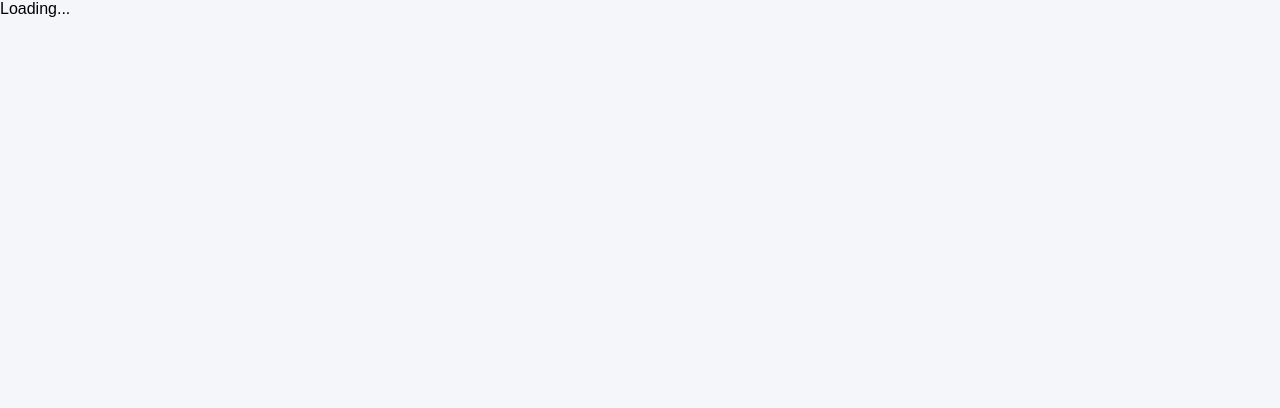
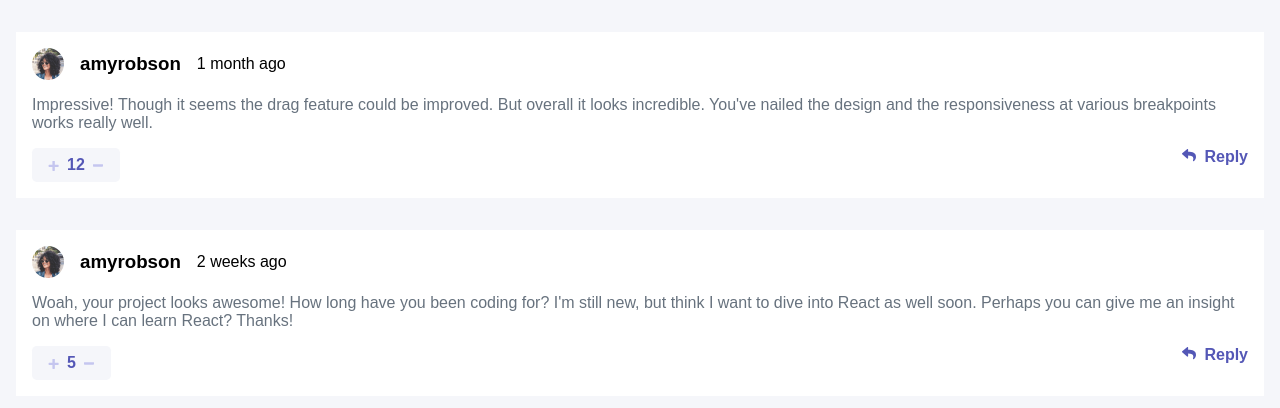
Before and after one commit to yannaufray/interactive-comments-section, a Vue app: page / in a window 1280 px wide. Shown: the top 408 px of the page. Built offline with nearby package versions, Linux system fonts and the light colour scheme; data requests are answered from the project's data file.

Commit message:
Now works with Option API

```diff
--- a/src/components/Comment.vue
+++ b/src/components/Comment.vue
@@ -7,18 +7,15 @@
         class="pic"
       />
       <h3 class="pseudo">amyrobson</h3>
-      <span class="date">1 month ago</span>
+      <span class="date">{{ comment.createdAt }}</span>
     </div>
     <div class="text">
-      Lorem ipsum dolor sit amet consectetur adipisicing elit. Quam dolorum
-      consequatur recusandae earum suscipit similique sed molestias praesentium
-      ipsum ex fugiat voluptas atque eveniet, itaque commodi dicta enim aut.
-      Quaerat!
+      {{ comment.content }}
     </div>
     <div class="interact">
       <div class="likes">
         <img src="../assets/images/icon-plus.svg" alt="" />
-        <span class="likes-number">12</span>
+        <span class="likes-number">{{ comment.score }}</span>
         <img src="../assets/images/icon-minus.svg" alt="" />
       </div>
       <div class="reply">
--- a/src/views/Home.vue
+++ b/src/views/Home.vue
@@ -1,38 +1,42 @@
 <template>
   <div v-if="comments.length">
-    <Comment :comment="comment" />
     <div v-for="comment in comments" :key="comment.id">
-      {{ comment }}
-      <!-- qsf -->
-      <!-- {{ comment.content }} -->
+      <Comment :comment="comment" />
     </div>
   </div>
   <div v-else>Loading...</div>
 </template>
 
 <script>
-import { onMounted } from "@vue/runtime-core";
+import { onMounted, ref } from "@vue/runtime-core";
 import Comment from "../components/Comment.vue";
 
 export default {
   name: "Home",
   components: { Comment },
-  setup() {
-    let comments = [];
+  data() {
+    return {
+      comments: [],
+    };
+  },
+  mounted() {
+    fetch("http://localhost:5000/comments")
+      .then((res) => res.json())
+      .then((data) => (this.comments = data))
+      .catch((err) => console.log(err.message));
+  },
+  // setup() {
+  //   let comments = ref([]);
 
-    onMounted(async () => {
-      comments = await fetch("http://localhost:5000/comments")
-        .then((res) => {
-          return res.json();
-        })
-        .then((data) => {
-          return data;
-        });
-      console.log(comments);
-    });
+  //   onMounted(() => {
+  //     fetch("http://localhost:5000/comments")
+  //       .then((res) => res.json())
+  //       .then((data) => (comments = data))
+  //       .catch((err) => console.log(err.message));
+  //   });
 
-    return { comments };
-  },
+  //   return { comments };
+  // },
 };
 </script>
 
```
